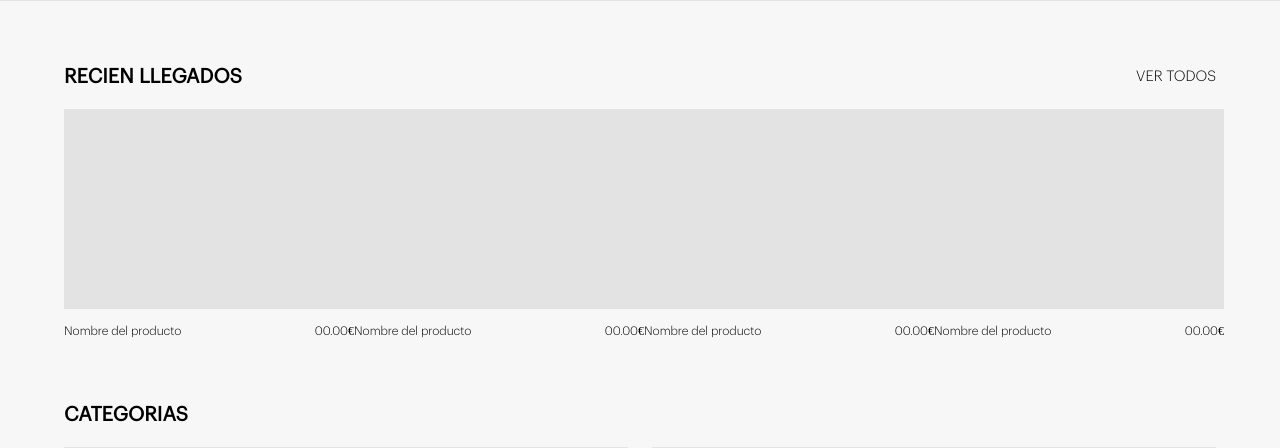
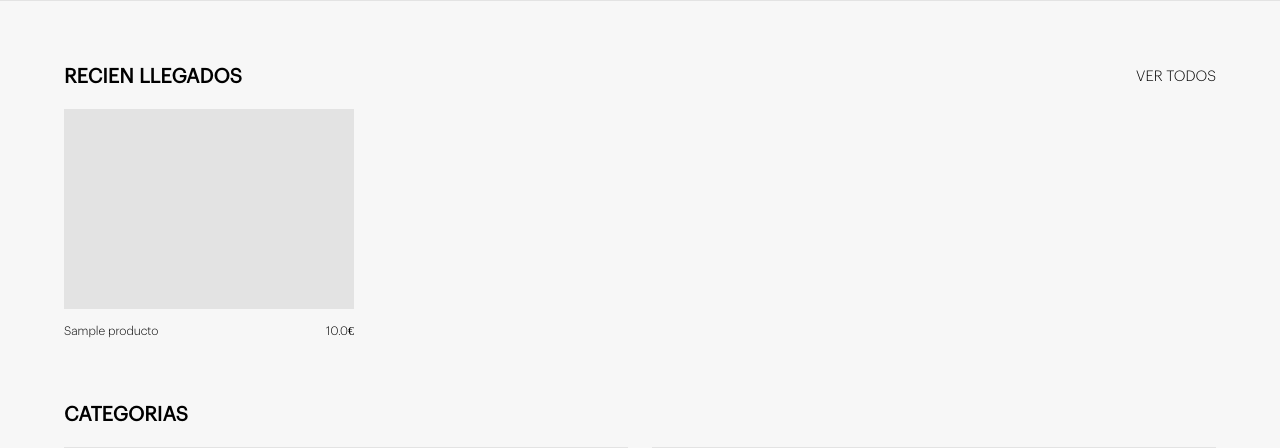
Before and after one commit to jpiris/trovador, a Django app: page /productos/ in a window 1280 px wide. Shown: the part 989-1437 px from the top of the page. Run offline with Django 4.2, Linux system fonts and the light colour scheme; tables that the repository leaves empty hold one stand-in row (values such as "Sample post"); some libraries are stand-ins or nearby versions.

Commit message:
añadido: carga los ultimos 4 productos en recien llegados
en el apartado producto, seccion recien llegados, carga los ultimos 4 productos añadidos. falta arreglar las fotos, ahora mismo sin css las imagenes se salen por todos los lados

```diff
--- a/trovador/catalogo/admin.py
+++ b/trovador/catalogo/admin.py
@@ -6,9 +6,9 @@ class CategoriaAdmin(admin.ModelAdmin):
     prepopulated_fields = {"meta_titulo": ("nombre",)}
 
 class ProductoAdmin(admin.ModelAdmin):
-    list_display = ("nombre")
+    list_display = ("nombre",)
     prepopulated_fields = {"meta_titulo": ("nombre",)}
 
 # Register your models here.
-admin.site.register(Producto)
+admin.site.register(Producto, ProductoAdmin)
 admin.site.register(Categoria, CategoriaAdmin)
--- a/trovador/catalogo/templates/index.html
+++ b/trovador/catalogo/templates/index.html
@@ -6,11 +6,6 @@
 {% endblock %}
 
 {% block content %}
-        <link rel="stylesheet" href="css/fonts.css"> <!-- tipografía principal -->
-        <link rel="stylesheet" href="css/styles.css">
-        <link rel="stylesheet" href="css/main-structure.css">
-
-
         <!-- SECTION: PRESENTACIÓN -->
         <section class="presentacion">
             <div class="texto-presentacion">
--- a/trovador/catalogo/templates/productos.html
+++ b/trovador/catalogo/templates/productos.html
@@ -20,7 +20,20 @@
         <a href="./subapartado-web/subcategoria.html">VER TODOS</a>
     </div>
     <div class="contenedor-imp">
+
+        {% for producto in productos_list%}
         <div class="contenido-imp">
+            <div class="img-imp">
+                {% comment %} <img src={{ producto.imagen1.url }}> falta css para ajustar la imagen {% endcomment %}
+            </div>
+            <div class="texto-imp">
+                <span>{{ producto.nombre }}</span>
+                <span>{{ producto.precio }}€</span>
+            </div>
+        </div>
+        {% endfor %}
+
+        {% comment %} <div class="contenido-imp">
             <div class="img-imp"></div>
             <div class="texto-imp">
                 <span>Nombre del producto</span>
@@ -40,14 +53,8 @@
                 <span>Nombre del producto</span>
                 <span>00.00€</span>
             </div>
-        </div>
-        <div class="contenido-imp">
-            <div class="img-imp"></div>
-            <div class="texto-imp">
-                <span>Nombre del producto</span>
-                <span>00.00€</span>
-            </div>
-        </div>
+        </div> {% endcomment %}
+
     </div>
 </section>
 
--- a/trovador/catalogo/urls.py
+++ b/trovador/catalogo/urls.py
@@ -1,4 +1,6 @@
 from django.urls import path
+from django.conf import settings
+from django.conf.urls.static import static
 from . import views
 
 urlpatterns = [
@@ -6,4 +8,4 @@ urlpatterns = [
     path('productos/', views.productos, name='productos'),
     path('contacto/', views.contacto, name='contacto'),
     path('sobre-nosotros/', views.sobrenosotros, name='sobre-nosotros'),
-]
+] + static(settings.MEDIA_URL, document_root=settings.MEDIA_ROOT)
--- a/trovador/catalogo/views.py
+++ b/trovador/catalogo/views.py
@@ -1,4 +1,6 @@
 from django.shortcuts import render
+
+from catalogo.models import Producto
 
 # Create your views here.
 def index(request):
@@ -8,7 +10,10 @@ def index(request):
     return render(request, 'index.html')
 
 def productos(request):
-    return render(request, 'productos.html')
+    context = {
+        'productos_list': Producto.objects.order_by('-id')[:4]
+    }
+    return render(request, 'productos.html', context)
 
 def contacto(request):
     return render(request, 'contacto.html')
```
Also changed, not shown: trovador/uploads/crios.png (added), trovador/uploads/deu2.png (added), trovador/uploads/dos.png (added), trovador/uploads/marcianito_1.png (added), trovador/uploads/minion.png (added), trovador/uploads/rsvaco_pixel_art_62a89dfc-5ac4-4b66-b426-6a1137e9b29e.png (added).
